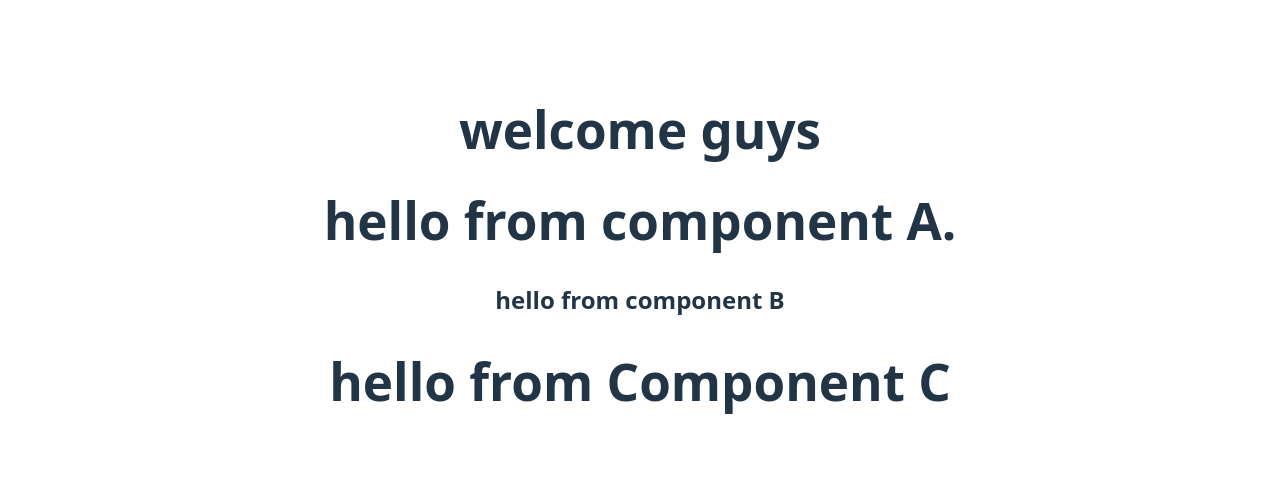
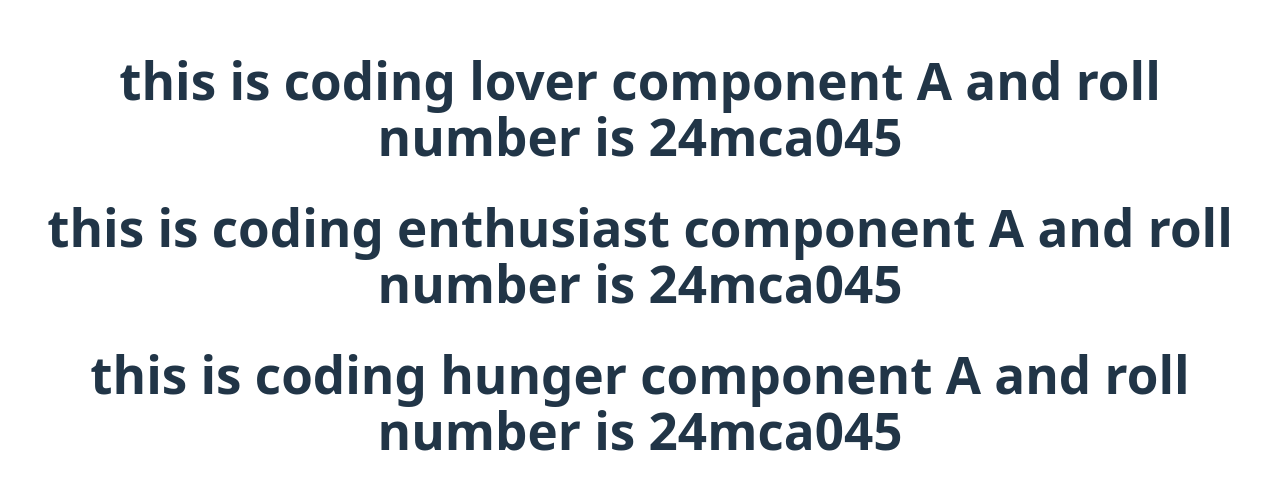
Before and after one commit to DHEERAJSONKAR/web_development1, a React (Vite) app in the folder myapp/: page / in a window 1280 px wide. Shown: the part 145-634 px from the top of the page. Built offline with nearby package versions, Linux system fonts and the light colour scheme.

Commit message:
feat: update Component to accept props and modify App component structure

```diff
--- a/myapp/src/App.jsx
+++ b/myapp/src/App.jsx
@@ -3,7 +3,7 @@ import reactLogo from './assets/react.svg'
 import viteLogo from '/vite.svg'
 import './App.css'
 import Component from './Component.jsx'
-import { ComponetB, ComponentC } from './Component.jsx'
+// import { ComponetB, ComponentC } from './Component.jsx'
 
 function App() {
 //   const elementA = ()=>{
@@ -21,13 +21,18 @@ function App() {
 //     )
 //   }
 // let num = 1;
-  return (
+let username = "coding hunger"
+return (
     <>
       {/* {num%2===0?elementA():elementB()} */}
-      <h1>welcome guys</h1>
-      <Component/>
-      <ComponetB/>
-      <ComponentC/>
+      {/* <h1>welcome guys</h1>  */}
+
+      <Component username={"coding lover"} roll = {"24mca045"}/>
+      <Component username={"coding enthusiast"} roll = {"24mca045"}/>
+      <Component username={"coding hunger"} roll = {"24mca045"}/>
+      {/* <ComponetB/>
+
+      <ComponentC/> */}
     </>
   )
 }
--- a/myapp/src/Component.jsx
+++ b/myapp/src/Component.jsx
@@ -1,22 +1,22 @@
-const Component = () =>{
+const Component = ({username, roll}) =>{
     return(
         <div>
-            <h1>hello from component A.</h1>
+            <h1>this is {username} component A and roll number is {roll}</h1>
         </div>
     )
 }
-export const ComponetB = ()=>{
-    return(
-        <div>
-            <h2>hello from component B</h2>
-        </div>
-    )
-}
-export const ComponentC = ()=>{
-    return(
-        <div>
-            <h1>hello from Component C</h1>
-        </div>
-    )
-}
+// export const ComponetB = ()=>{
+//     return(
+//         <div>
+//             <h2>hello from component B</h2>
+//         </div>
+//     )
+// }
+// export const ComponentC = ()=>{
+//     return(
+//         <div>
+//             <h1>hello from Component C</h1>
+//         </div>
+//     )
+// }
 export default Component;
```
